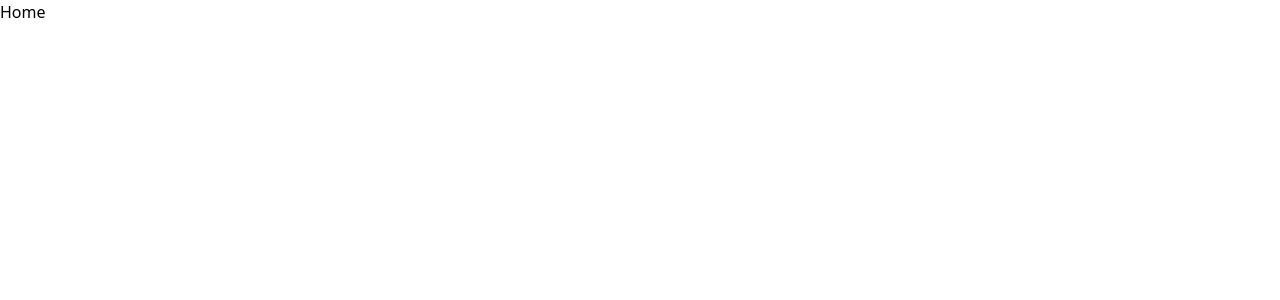
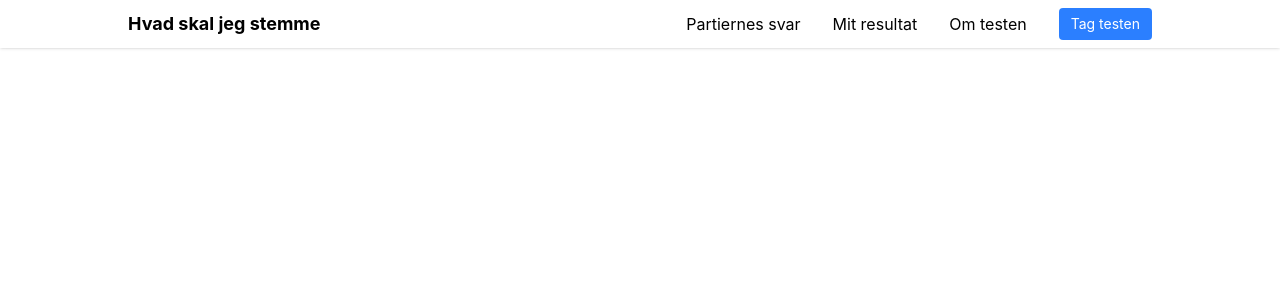
Before and after one commit to Thingholm/hvadskaljegstemme.dk, a React (Vite) app in the folder client/: page / in a window 1280 px wide. Shown: the top 300 px of the page. Built offline with nearby package versions, Linux system fonts and the light colour scheme.

Commit message:
Added basic header ui

```diff
--- a/client/package.json
+++ b/client/package.json
@@ -10,9 +10,11 @@
     "preview": "vite preview"
   },
   "dependencies": {
+    "@fontsource/inter": "^5.2.8",
     "@tailwindcss/vite": "^4.1.18",
     "@tanstack/react-router": "^1.158.1",
     "@tanstack/router-plugin": "^1.158.1",
+    "lucide-react": "^0.563.0",
     "react": "^19.2.0",
     "react-dom": "^19.2.0",
     "tailwindcss": "^4.1.18"
--- /dev/null
+++ b/client/src/components/layout/Header.tsx
@@ -0,0 +1,71 @@
+import { Menu, X } from "lucide-react";
+import { useState } from "react";
+import Button from "../ui/Button";
+import { Link } from "@tanstack/react-router";
+
+export default function Header() {
+    const [isOpen, setIsOpen] = useState(false);
+
+    const toggleMenu = () => setIsOpen(!isOpen);
+    const closeMenu = () => setIsOpen(false);
+
+    const menuItems = [
+        { name: "Partiernes svar", path: "/partiernes-svar" },
+        { name: "Mit resultat", path: "/resultat" },
+        { name: "Om testen", path: "/om-testen" },
+    ]
+
+    return (
+        <header className="fixed w-full">
+            <div className="bg-white shadow-sm relative flex justify-between items-center h-12 px-2 md:px-16 lg:px-32 z-20">
+                <Link
+                    to="/"
+                    onClick={closeMenu}
+                    className="text-lg font-bold"
+                >
+                    Hvad skal jeg stemme
+                </Link>
+
+                <div className="flex items-center md:hidden">
+                    <button onClick={toggleMenu}>
+                        {isOpen ? <X /> : <Menu />}
+                    </button>
+                </div>
+
+                <nav className="hidden items-center md:flex md:gap-4 lg:gap-8">
+                    {menuItems.map((item) => (
+                        <Link key={item.path} to={item.path} className="block hover:text-blue-500 duration-300">
+                            {item.name}
+                        </Link>
+                    ))}
+                    <Button to="/tag-testen">
+                        Tag testen
+                    </Button>
+                </nav>
+            </div>
+
+            <div className={`${isOpen ? "opacity-50 pointer-events-auto" : "opacity-0 pointer-events-none"} md:hidden fixed inset-0 top-12 bg-black duration-150 z-10`} onClick={closeMenu} />
+
+            <nav className={`${isOpen ? "translate-x-0" : "translate-x-full"} absolute md:hidden top-12 right-0 bg-white shadow-lg h-screen duration-300 z-10`}>
+                <ul className="py-2 text-end flex flex-col gap-4 px-4">
+                    {menuItems.map((item) => (
+                        <li key={item.path}>
+                            <Link
+                                to={item.path}
+                                className="block"
+                                onClick={closeMenu}
+                            >
+                                {item.name}
+                            </Link>
+                        </li>
+                    ))}
+                    <li>
+                        <Button to="/tag-testen">
+                            Tag testen
+                        </Button>
+                    </li>
+                </ul>
+            </nav>
+        </header>
+    )
+}
--- /dev/null
+++ b/client/src/components/ui/Button.tsx
@@ -0,0 +1,47 @@
+import { Link } from "@tanstack/react-router";
+
+const buttonVariants = {
+    primary: "bg-blue-500 text-white text-sm px-3 py-1.5 rounded hover:bg-blue-600",
+    secondary: "bg-gray-500 text-white text-sm px-3 py-1.5 rounded hover:bg-gray-600",
+    text: "text-blue-500 underline text-sm px-3 py-1.5 rounded hover:text-blue-600 hover:bg-gray-100",
+}
+
+type ButtonBaseProps = {
+    children: React.ReactNode;
+    variant?: keyof typeof buttonVariants;
+    className?: string;
+}
+
+type ButtonAsLink = ButtonBaseProps & {
+    to: string;
+    onClick?: never;
+}
+
+type ButtonAsButton = ButtonBaseProps & {
+    onClick: () => void;
+    to?: never;
+}
+
+type ButtonProps = ButtonAsLink | ButtonAsButton;
+
+export default function Button({
+    children,
+    variant = "primary",
+    to,
+    onClick,
+    className = "",
+}: Readonly<ButtonProps>) {
+    if (to) {
+        return (
+            <Link to={to} className={`${buttonVariants[variant]} ${className}`}>
+                {children}
+            </Link>
+        );
+    }
+
+    return (
+        <button onClick={onClick} className={`${buttonVariants[variant]} ${className}`}>
+            {children}
+        </button>
+    );
+}
--- a/client/src/globals.css
+++ b/client/src/globals.css
@@ -1 +1,6 @@
 @import "tailwindcss";
+@import "@fontsource/inter";
+
+@theme {
+    --default-font-family: "Inter", sans-serif;
+}
--- a/client/src/routes/__root.tsx
+++ b/client/src/routes/__root.tsx
@@ -1,4 +1,5 @@
 import { createRootRoute, Outlet } from "@tanstack/react-router";
+import Header from "../components/layout/Header";
 
 export const Route = createRootRoute({
     component: RootComponent,
@@ -7,6 +8,7 @@ export const Route = createRootRoute({
 function RootComponent() {
     return (
         <>
+            <Header />
             <Outlet />
         </>
     );
```
Also changed, not shown: 1 other file (tests, documents, lock files or other folders).
